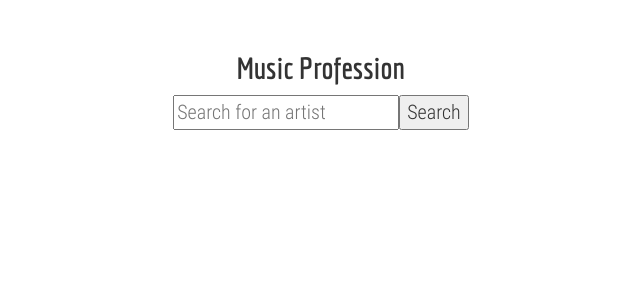
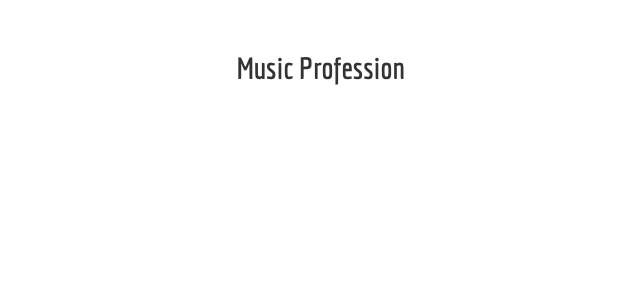
Before and after one commit to YakubuAmidu/music-profession, a React (Vite) app: page / in a window 1280 px wide. Shown: the top 300 px of the page, without its empty margins (319-959 px from the left). Built offline with nearby package versions, Linux system fonts and the light colour scheme.

Commit message:
Commiting changes

```diff
--- a/src/components/App.js
+++ b/src/components/App.js
@@ -41,12 +41,6 @@ class App extends Component {
     return (
       <div>
         <h2>Music Profession</h2>
-        <input
-          onChange={this.updateArtistQuery}
-          onKeyPress={this.handleKeyPress}
-          placeholder='Search for an artist'
-        />
-        <button onClick={this.searchArtist}>Search</button>
         <Artist artist={this.state.artist} />
         <Tracks tracks={this.state.tracks} />
       </div>
```
Also changed, not shown: src/components/Search.js (added, +16 -0 lines), 2 other files (tests, documents, lock files or other folders).
